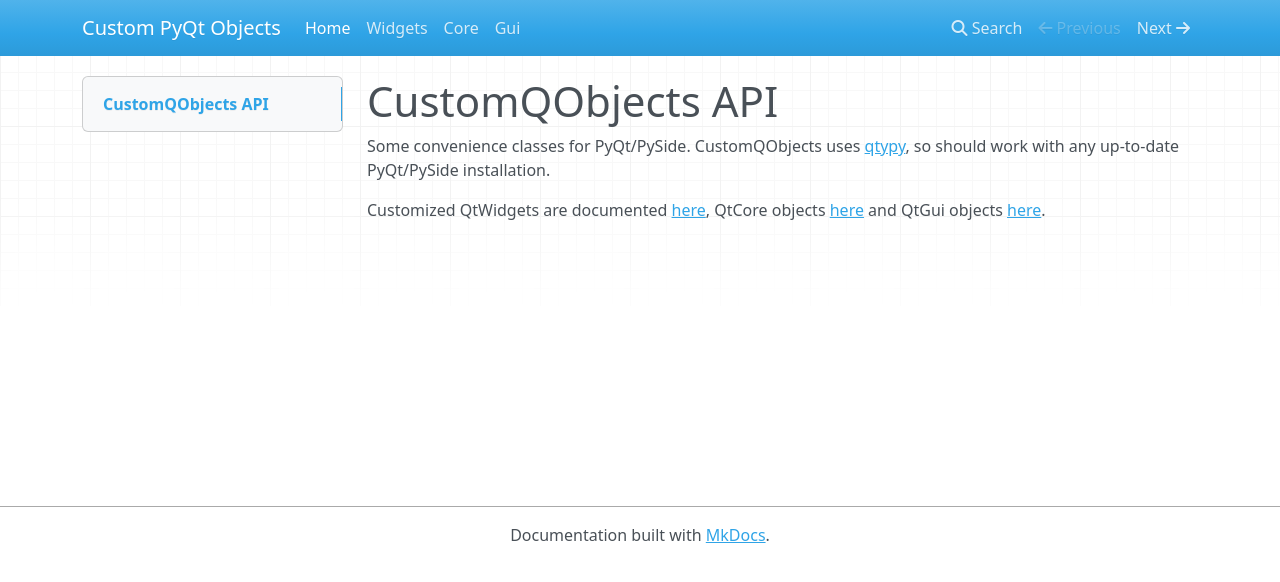
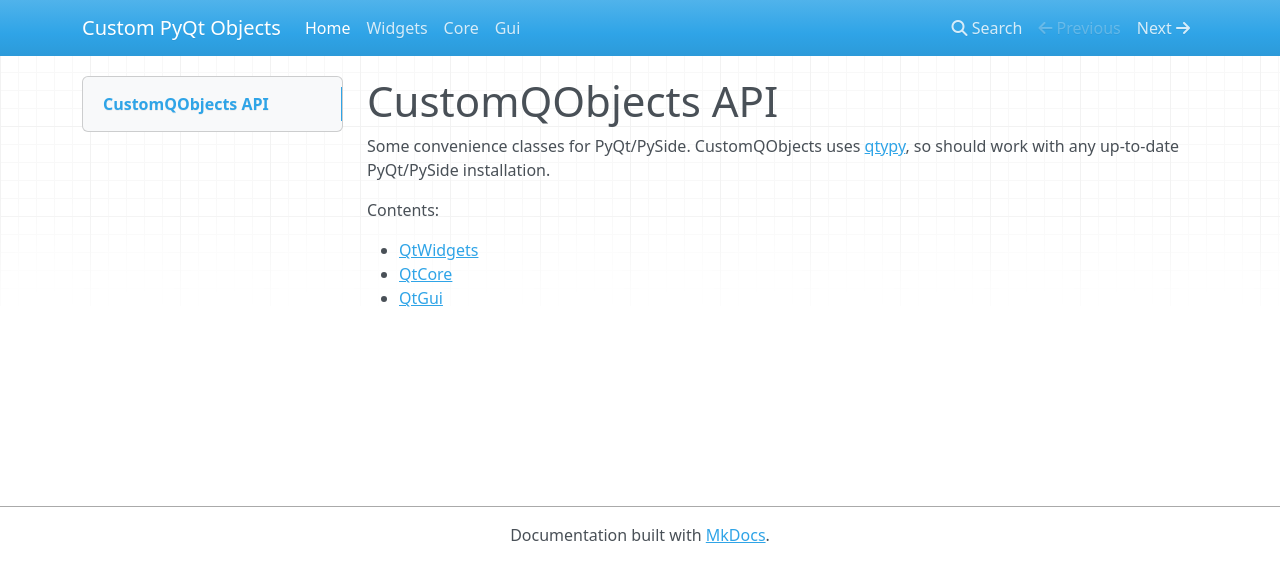
Before and after one commit to keziah55/CustomPyQtObjects, an MkDocs documentation site: the page built from docs/index.md, in a window 1280 px wide. Shown: the top 582 px of the page. Built offline with MkDocs 1.6.1, drawn with Linux system fonts in a browser that asks for light colours; nearby versions of some CDN libraries.

Commit message:
update index.md

```diff
--- a/docs/index.md
+++ b/docs/index.md
@@ -3,5 +3,8 @@
 Some convenience classes for PyQt/PySide. CustomQObjects uses [qtypy](https://pypi.org/project/QtPy/),
 so should work with any up-to-date PyQt/PySide installation.
 
-Customized QtWidgets are documented [here](widgets.md), QtCore objects [here](core.md)
-and QtGui objects [here](gui.md).
+Contents:
+
+- [QtWidgets](widgets.md)
+- [QtCore](core.md)
+- [QtGui](gui.md)
```
